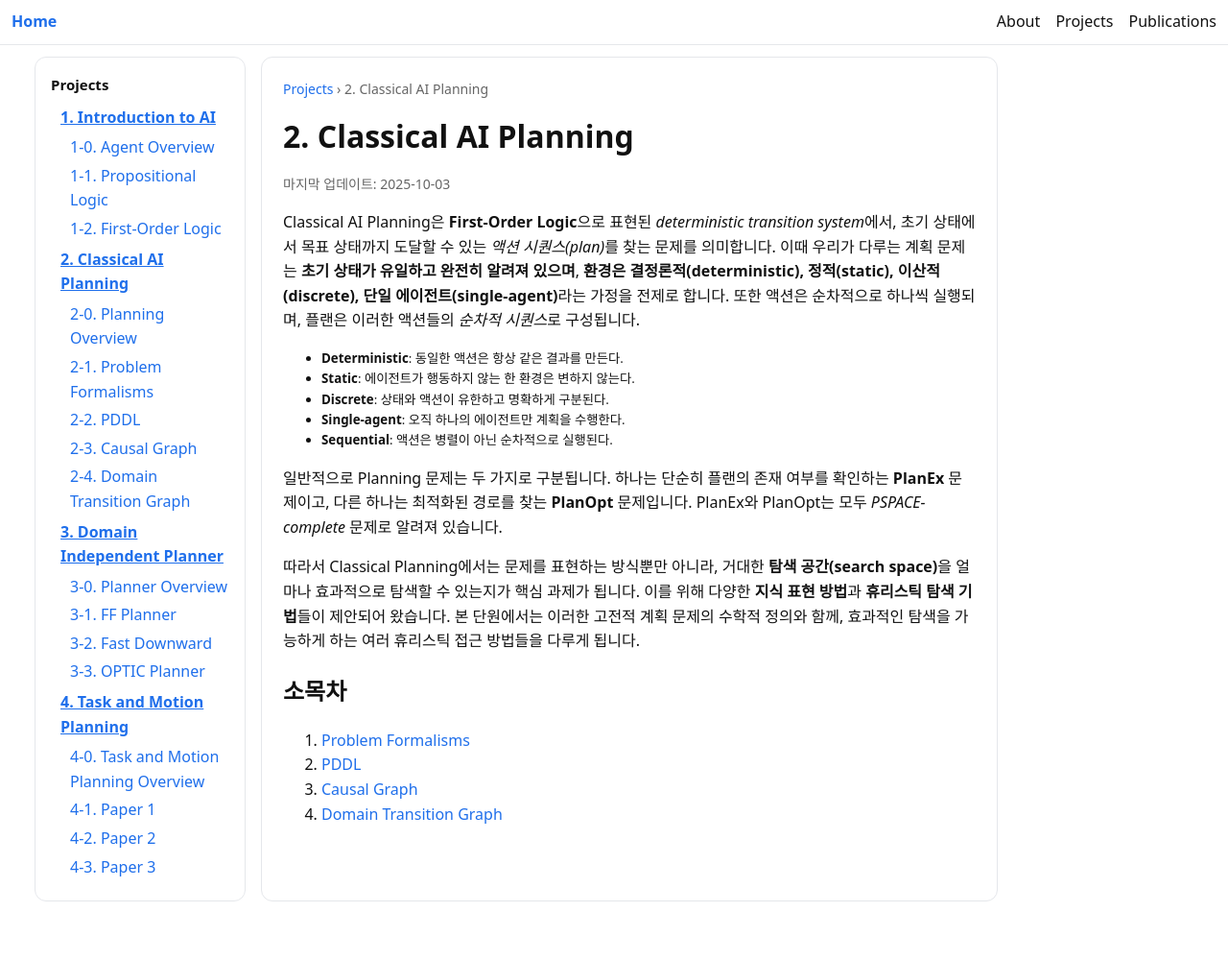
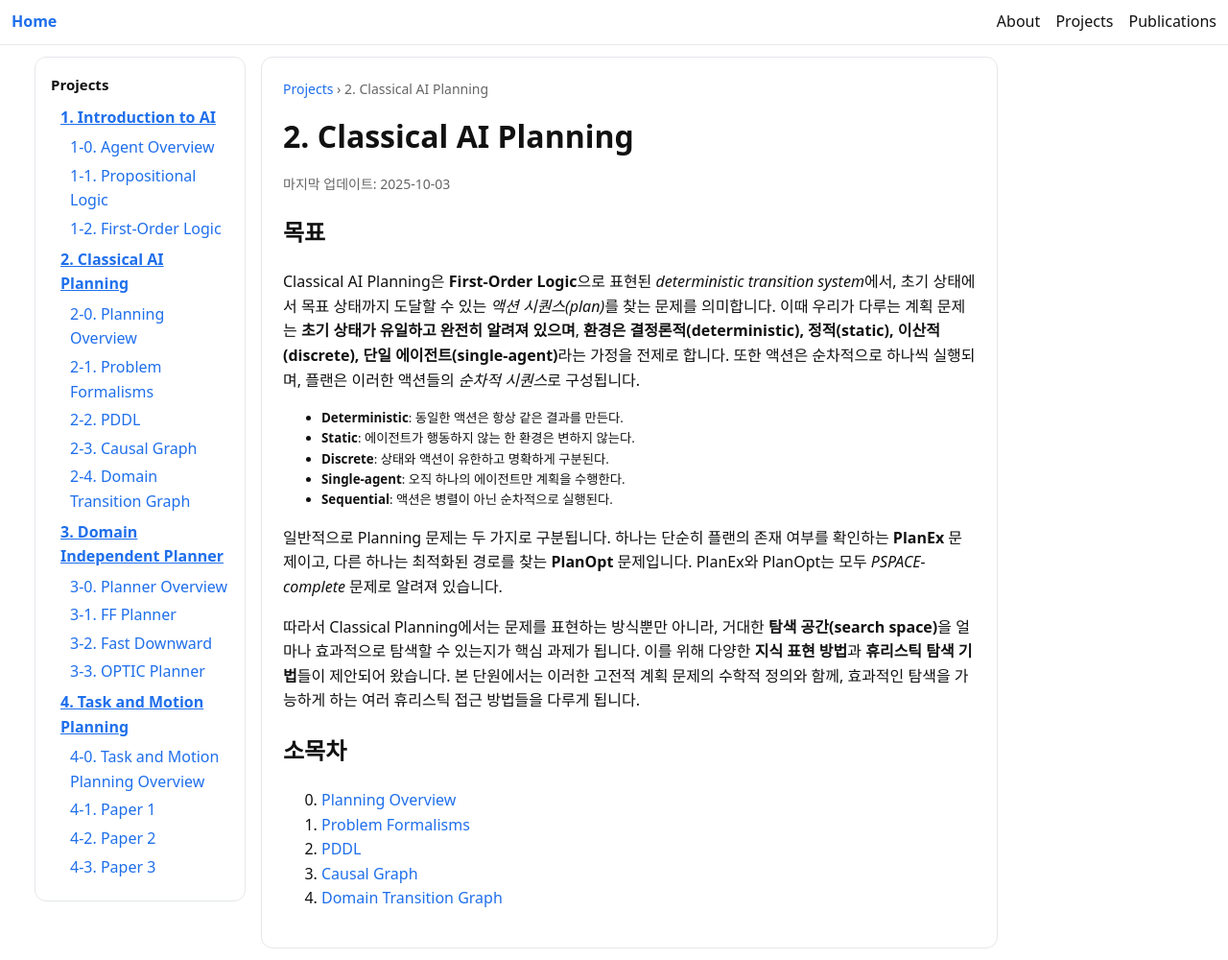
Before and after one commit to ChoRongCho/ChoRongCho.github.io, a Jekyll site: the page built from projects/2-classical-ai/index.html, in a window 1280 px wide and 1000 px high. Shown: the whole window at 96% size. Built offline with Jekyll 4.4.1, drawn with Linux system fonts in a browser that asks for light colours.

Commit message:
2 overvoew

```diff
--- a/projects/2-classical-ai/2-0-overview.html
+++ b/projects/2-classical-ai/2-0-overview.html
@@ -174,7 +174,7 @@ LLM 기반 계획 등 다양한 현대적 방법들이 복잡한 계획 문제
       <td style="border: 1px solid #ccc;"><b>Strengths</b></td>
       <td style="border: 1px solid #ccc;">
         <b>Explainable:</b> Interpretable symbolic structure<br>
-        <b>Optimality Guarantees:</b> Strong theory foundation
+        <b>Theorical Guarantees:</b> Strong theory foundation
       </td>
       <td style="border: 1px solid #ccc;">
         <b>Real-World Ready:</b> Handles noise & dynamics<br>
--- a/projects/2-classical-ai/index.html
+++ b/projects/2-classical-ai/index.html
@@ -10,6 +10,7 @@ title: "2. Classical AI"
 <h1>2. Classical AI Planning</h1>
 <p class="meta">마지막 업데이트: 2025-10-03</p>
 
+<h2>목표</h2>
 <p>
   Classical AI Planning은 <strong>First-Order Logic</strong>으로 표현된
   <em>deterministic transition system</em>에서,
@@ -47,7 +48,8 @@ title: "2. Classical AI"
 
 
 <h2>소목차</h2>
-<ol>
+<ol start="0">
+  <li><a href="/projects/2-classical-ai/2-0-overview.html">Planning Overview</a></li>
   <li><a href="/projects/2-classical-ai/2-1-problem-formulation.html">Problem Formalisms</a></li>
   <li><a href="/projects/2-classical-ai/2-2-pddl.html">PDDL</a></li>
   <li><a href="/projects/2-classical-ai/2-3-causal-graph.html">Causal Graph</a></li>
```
